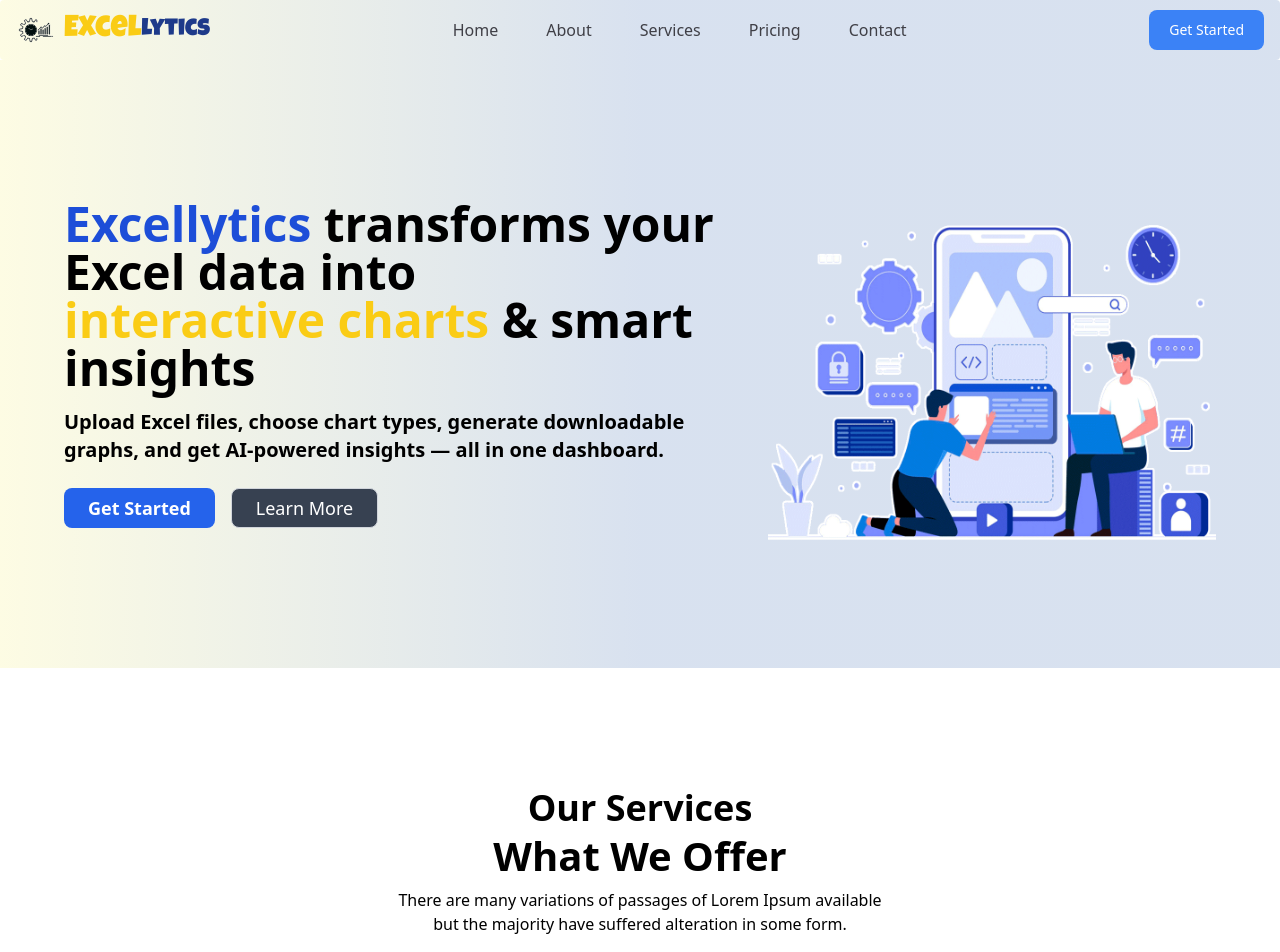
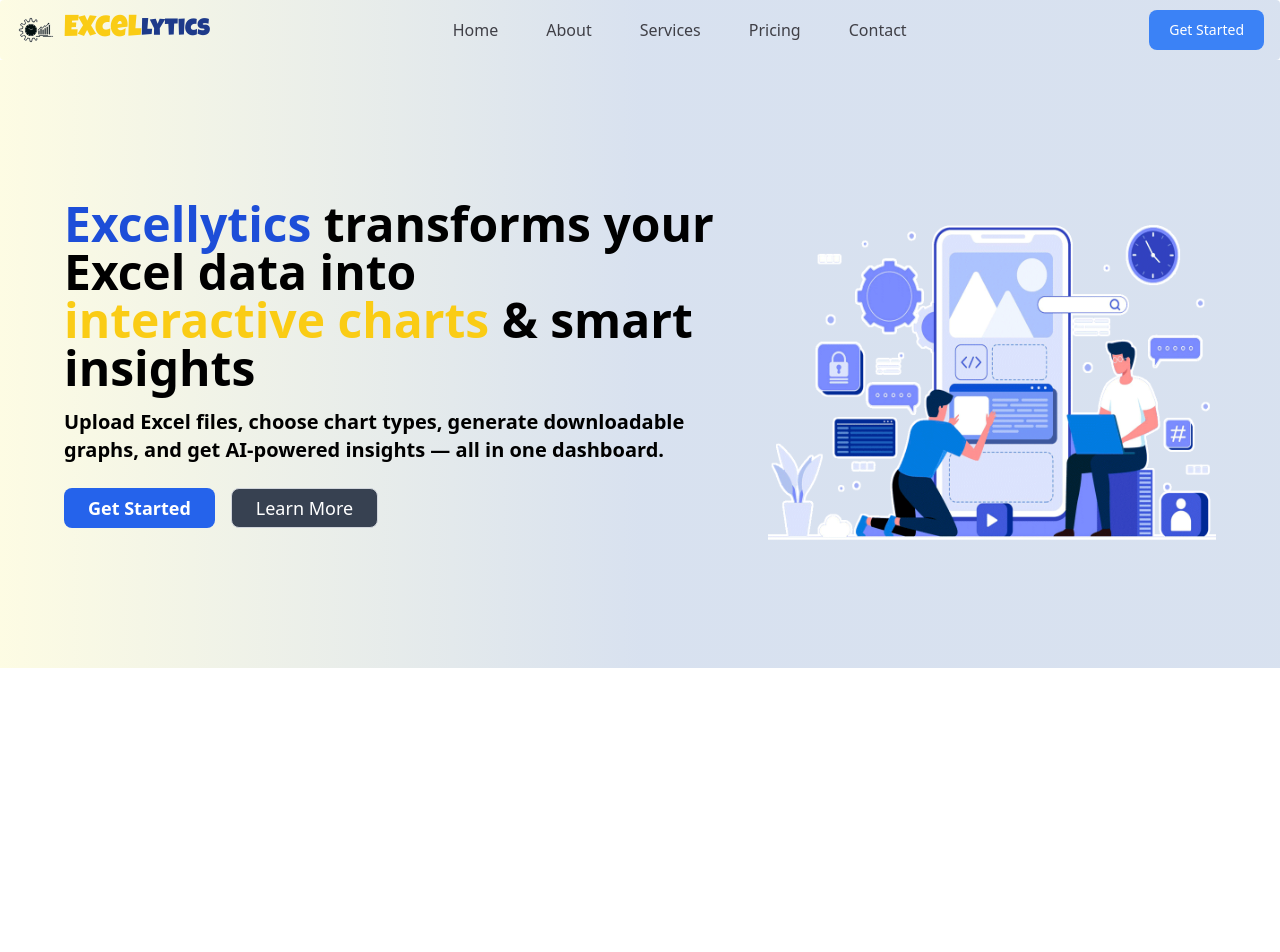
Before and after one commit to Abarnavijayakumar/Excel-Analytics-Platform, a React (Vite) app in the folder Client/: page / in a window 1280 px wide. Shown: the top 952 px of the page. After the commit the page ends 800 px from the top, so only its background shows below. Built offline with nearby package versions, Linux system fonts and the light colour scheme; a web font is replaced by a local one.

Commit message:
i update about page

```diff
--- a/Client/package.json
+++ b/Client/package.json
@@ -15,6 +15,7 @@
     "@heroicons/react": "^2.2.0",
     "flowbite": "^3.1.2",
     "flowbite-react": "^0.11.7",
+    "lucide-react": "^0.511.0",
     "react": "^19.0.0",
     "react-dom": "^19.0.0"
   },
--- a/Client/src/App.jsx
+++ b/Client/src/App.jsx
@@ -3,7 +3,7 @@
 import Home from './Components/Home'
 // import styles from '../src/Styles/Home.module.css'
 import NavbarComponent from './Components/NavbarComponent'
-import Features  from './Components/Features'
+// import Features  from './Components/Features'
 import About from './Components/About'
 
 function App() {
@@ -12,7 +12,7 @@
       <NavbarComponent />
       <Home />
       <About />
-      <Features />
+
 
 </>
   )
```
Also changed, not shown: Client/src/Components/About.jsx (+134 -2 lines), 1 other file (tests, documents, lock files or other folders).
